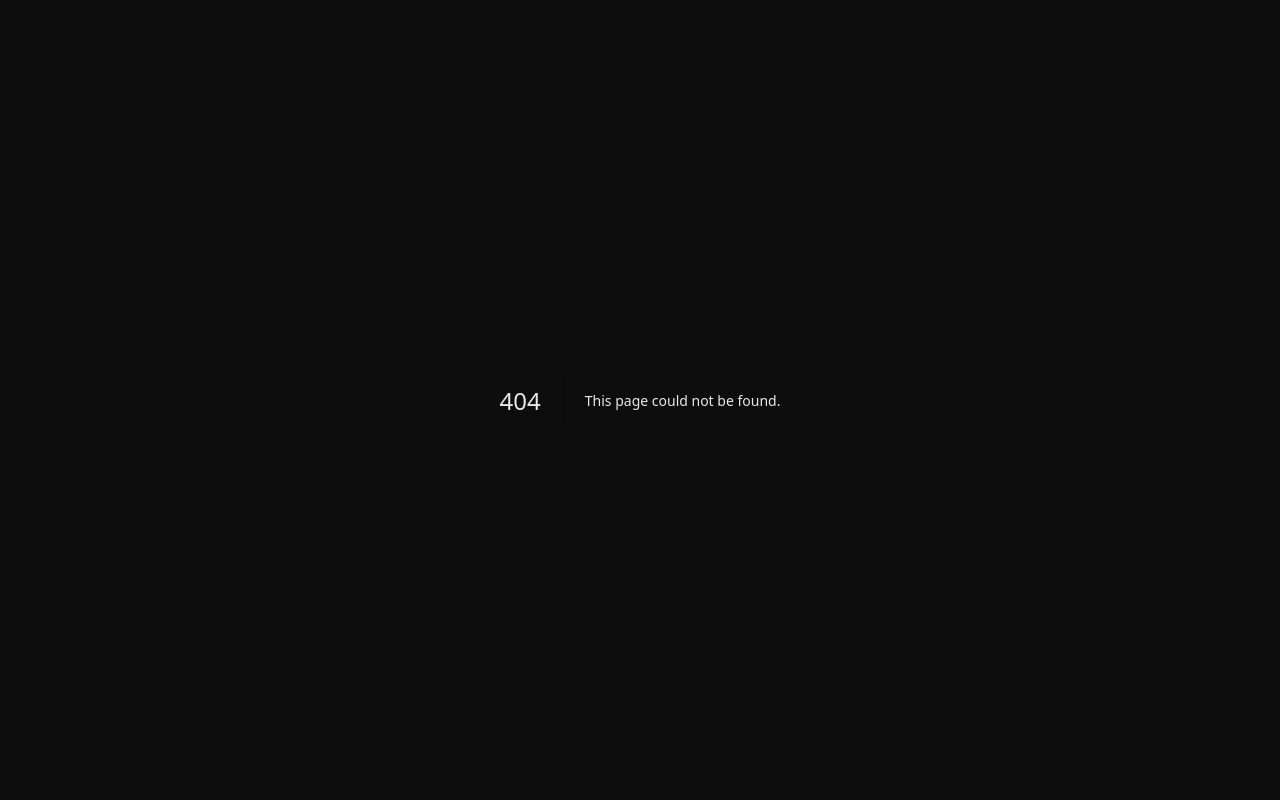
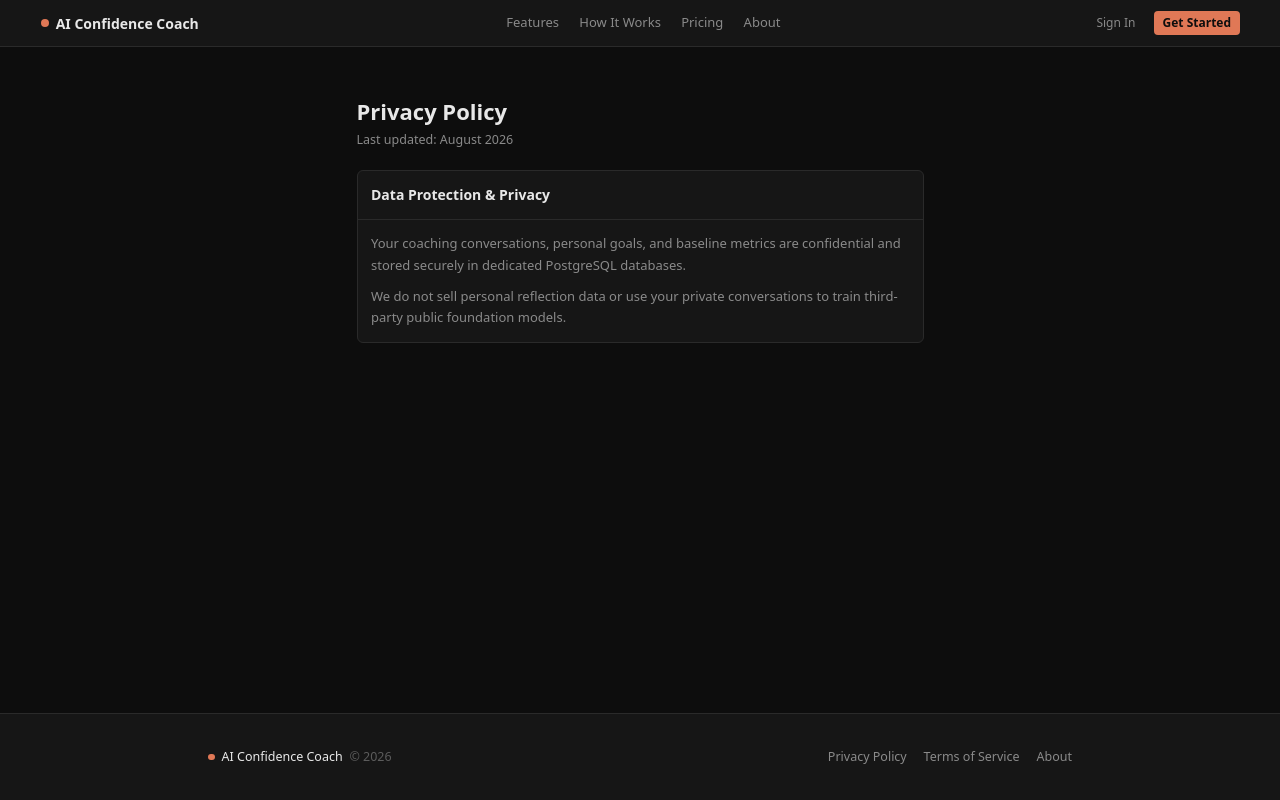
Before and after one commit to girishlade111/Elevra, a Next.js app: page /privacy in a window 1280 px wide. Before the commit this address had no page. Built offline with nearby package versions, Linux system fonts and the light colour scheme.

Commit message:
feat(marketing): add privacy policy page route

```diff
--- /dev/null
+++ b/src/app/(marketing)/privacy/page.tsx
@@ -0,0 +1,29 @@
+import { Container } from "@/components/layout/container";
+import { Card, CardHeader, CardTitle, CardContent } from "@/components/ui/card";
+
+export default function PrivacyPage() {
+  return (
+    <div className="py-14">
+      <Container size="narrow" className="space-y-6">
+        <div>
+          <h1 className="text-[22px] font-semibold text-text-primary">Privacy Policy</h1>
+          <p className="text-[12.5px] text-text-secondary mt-1">Last updated: August 2026</p>
+        </div>
+
+        <Card className="bg-panel border-border">
+          <CardHeader>
+            <CardTitle className="text-[14px]">Data Protection & Privacy</CardTitle>
+          </CardHeader>
+          <CardContent className="space-y-3 text-[13px] text-text-secondary leading-relaxed">
+            <p>
+              Your coaching conversations, personal goals, and baseline metrics are confidential and stored securely in dedicated PostgreSQL databases.
+            </p>
+            <p>
+              We do not sell personal reflection data or use your private conversations to train third-party public foundation models.
+            </p>
+          </CardContent>
+        </Card>
+      </Container>
+    </div>
+  );
+}
--- /dev/null
+++ b/src/app/(marketing)/terms/page.tsx
@@ -0,0 +1,26 @@
+import { Container } from "@/components/layout/container";
+import { Card, CardHeader, CardTitle, CardContent } from "@/components/ui/card";
+
+export default function TermsPage() {
+  return (
+    <div className="py-14">
+      <Container size="narrow" className="space-y-6">
+        <div>
+          <h1 className="text-[22px] font-semibold text-text-primary">Terms of Service</h1>
+          <p className="text-[12.5px] text-text-secondary mt-1">Last updated: August 2026</p>
+        </div>
+
+        <Card className="bg-panel border-border">
+          <CardHeader>
+            <CardTitle className="text-[14px]">Terms & Conditions</CardTitle>
+          </CardHeader>
+          <CardContent className="space-y-3 text-[13px] text-text-secondary leading-relaxed">
+            <p>
+              AI Confidence Coach provides AI-assisted personal coaching and behavioral insights. It is not a substitute for clinical psychological treatment, medical diagnosis, or therapy.
+            </p>
+          </CardContent>
+        </Card>
+      </Container>
+    </div>
+  );
+}
```
